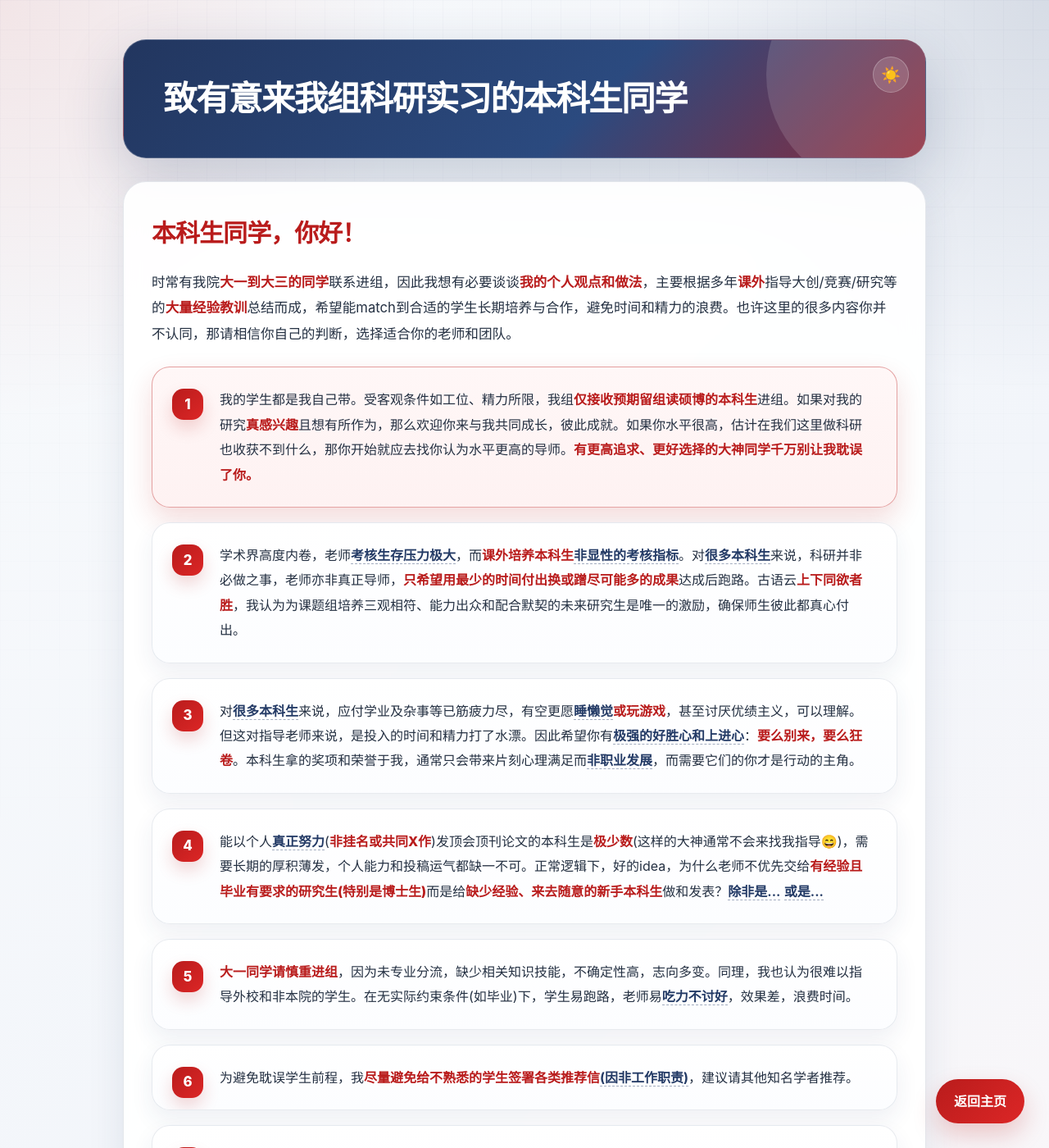
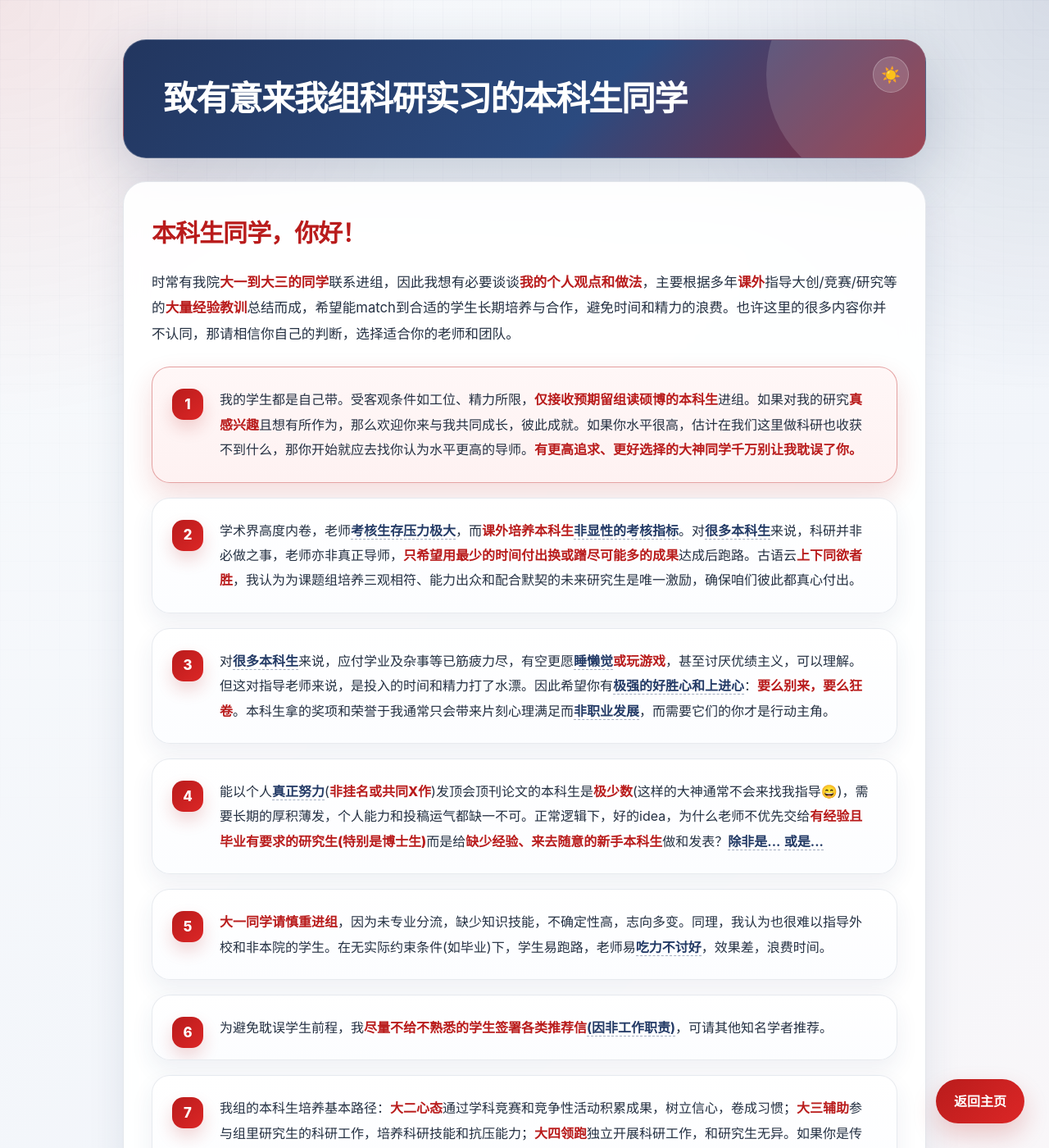
Before and after one commit to fangvv/Homepage, a Jekyll site: the page faq.html, which Jekyll copies as it is, in a window 1280 px wide and 1400 px high. Shown: the whole window at 82% size. Built offline with Jekyll 4.4.1, drawn with Linux system fonts in a browser that asks for light colours; comment, search, counter and statistics services are not loaded.

Commit message:
Update faq.html

```diff
--- a/faq.html
+++ b/faq.html
@@ -48,7 +48,7 @@
             </p>
 
             <ol>
-                <li class="li-priority">我的学生都是我自己带。受客观条件如工位、精力所限，我组<strong>仅接收预期留组读硕博的本科生</strong>进组。如果对我的研究<strong>真感兴趣</strong>且想有所作为，那么欢迎你来与我共同成长，彼此成就。如果你水平很高，估计在我们这里做科研也收获不到什么，那你开始就应去找你认为水平更高的导师。<strong>有更高追求、更好选择的大神同学千万别让我耽误了你。</strong></li>
+                <li class="li-priority">我的学生都是自己带。受客观条件如工位、精力所限，<strong>仅接收预期留组读硕博的本科生</strong>进组。如果对我的研究<strong>真感兴趣</strong>且想有所作为，那么欢迎你来与我共同成长，彼此成就。如果你水平很高，估计在我们这里做科研也收获不到什么，那你开始就应去找你认为水平更高的导师。<strong>有更高追求、更好选择的大神同学千万别让我耽误了你。</strong></li>
 
                 <li>学术界高度内卷，老师<a href="https://www.zhihu.com/question/1976088728318538595" target="_blank"
                         rel="noopener noreferrer">考核生存压力极大</a>，而<strong>课外培养本科生<a
@@ -56,7 +56,7 @@
                         target="_blank" rel="noopener noreferrer">非显性的考核指标</a></strong>。对<a
                         href="https://www.zhihu.com/question/2029984179363038791/answer/2052120711435655043"
                         target="_blank"
-                        rel="noopener noreferrer">很多本科生</a>来说，科研并非必做之事，老师亦非真正导师，<strong>只希望用最少的时间付出换或蹭尽可能多的成果</strong>达成后跑路。古语云<strong>上下同欲者胜</strong>，我认为为课题组培养三观相符、能力出众和配合默契的未来研究生是唯一的激励，确保师生彼此都真心付出。
+                        rel="noopener noreferrer">很多本科生</a>来说，科研并非必做之事，老师亦非真正导师，<strong>只希望用最少的时间付出换或蹭尽可能多的成果</strong>达成后跑路。古语云<strong>上下同欲者胜</strong>，我认为为课题组培养三观相符、能力出众和配合默契的未来研究生是唯一激励，确保咱们彼此都真心付出。
                 </li>
 
                 <li>对<a href="https://www.zhihu.com/question/2029984179363038791/answer/2052120711435655043"
@@ -67,9 +67,9 @@
                         rel="noopener noreferrer">睡懒觉</a>或玩游戏</strong>，甚至讨厌优绩主义，可以理解。但这对指导老师来说，是投入的时间和精力打了水漂。因此希望你有<a
                         href="https://p9.itc.cn/q_70/images03/20211231/97b9e0e41e424e699d87b0a6c46add0e.jpeg"
                         target="_blank"
-                        rel="noopener noreferrer">极强的好胜心和上进心</a>：<strong>要么别来，要么狂卷</strong>。本科生拿的奖项和荣誉于我，通常只会带来片刻心理满足而<a
+                        rel="noopener noreferrer">极强的好胜心和上进心</a>：<strong>要么别来，要么狂卷</strong>。本科生拿的奖项和荣誉于我通常只会带来片刻心理满足而<a
                         href="https://www.zhihu.com/question/2067235011804320517/answer/2067634560196727558"
-                        target="_blank" rel="noopener noreferrer">非职业发展</a>，而需要它们的你才是行动的主角。
+                        target="_blank" rel="noopener noreferrer">非职业发展</a>，而需要它们的你才是行动主角。
                 </li>
                 <li>能以个人<a
                         href="https://www.chinanews.com.cn/edu/2010/11-16/2659362.shtml"
@@ -78,16 +78,16 @@
                         href="https://www.zhihu.com/question/2014876930340569682/answer/2015195763613914710"
                         target="_blank" rel="noopener noreferrer">除非是...</a> <a
                         href="https://www.bjnews.com.cn/detail/1731998003168742.html"
-                        target="_blank" rel="noopener noreferrer">或是...</a>
+                        target="_blank" rel="noopener noreferrer"> 或是...</a>
                 </li>
-                <li><strong>大一同学请慎重进组</strong>，因为未专业分流，缺少相关知识技能，不确定性高，志向多变。同理，我也认为很难以指导外校和非本院的学生。在无实际约束条件(如毕业)下，学生易跑路，老师易<a
+                <li><strong>大一同学请慎重进组</strong>，因为未专业分流，缺少知识技能，不确定性高，志向多变。同理，我认为也很难以指导外校和非本院的学生。在无实际约束条件(如毕业)下，学生易跑路，老师易<a
                         href="https://www.zhihu.com/question/519787074/answer/3389339862" target="_blank"
                         rel="noopener noreferrer">吃力不讨好</a>，效果差，浪费时间。
                 </li>
 
-                <li>为避免耽误学生前程，我<strong>尽量避免给不熟悉的学生签署各类推荐信</strong><a
+                <li>为避免耽误学生前程，我<strong>尽量不给不熟悉的学生签署各类推荐信</strong><a
                         href="https://opinion.cw.com.tw/blog/profile/52/article/12180" target="_blank"
-                        rel="noopener noreferrer">(因非工作职责)</a>，建议请其他知名学者推荐。
+                        rel="noopener noreferrer">(因非工作职责)</a>，可请其他知名学者推荐。
                 </li>
 
                 <li>我组的本科生培养基本路径：<strong>大二心态</strong>通过学科竞赛和竞争性活动积累成果，树立信心，卷成习惯；<strong>大三辅助</strong>参与组里研究生的科研工作，培养科研技能和抗压能力；<strong>大四领跑</strong>独立开展科研工作，和研究生无异。如果你是传说中的<a
```
